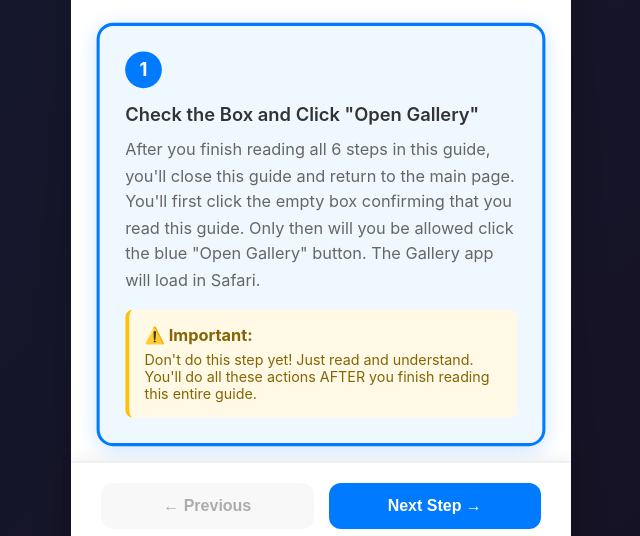
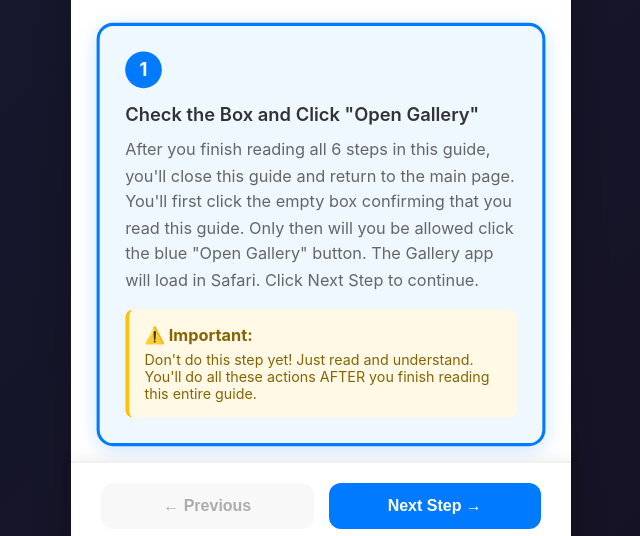
Before and after one commit to guzman-josiah/guzman-josiah.github.io, a plain HTML site: page index.html in a window 1280 px wide. Both pictures are taken after a click on the button "📖 Step-by-Step Visual Guide (START HERE)". Shown: the part 211-747 px from the top of the page, without its empty margins (319-959 px from the left). Drawn offline with Linux system fonts and the light colour scheme.

Commit message:
Add files via upload
Added a little comment of when to click next step to set the tempo for when it should be pressed.

```diff
--- a/index.html
+++ b/index.html
@@ -445,7 +445,7 @@
                     <div class="step-number">1</div>
                     <div class="step-title">Check the Box and Click "Open Gallery"</div>
                     <div class="step-description">
-                        After you finish reading all 6 steps in this guide, you'll close this guide and return to the main page. You'll first click the empty box confirming that you read this guide. Only then will you be allowed click the blue "Open Gallery" button. The Gallery app will load in Safari.
+                        After you finish reading all 6 steps in this guide, you'll close this guide and return to the main page. You'll first click the empty box confirming that you read this guide. Only then will you be allowed click the blue "Open Gallery" button. The Gallery app will load in Safari. Click Next Step to continue.
                     </div>
                     <div class="tip-box">
                         <strong>⚠️ Important:</strong>
```
